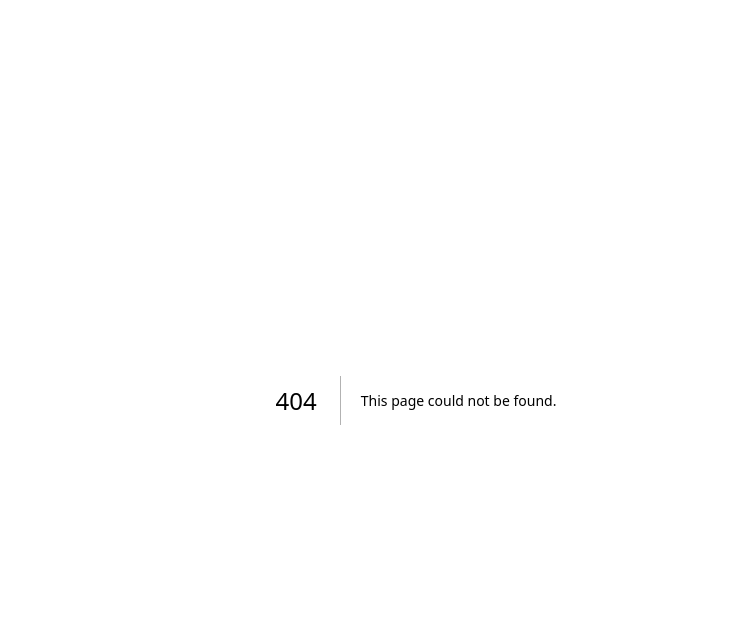
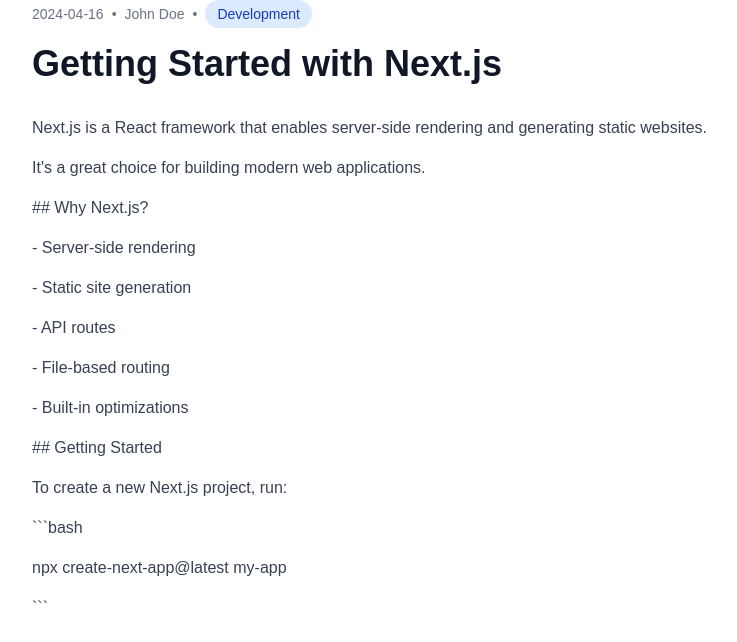
Before and after one commit to Jong-min-choi/fivelogs, a Next.js app in the folder frontend/: page /blog/1 in a window 1280 px wide. Before the commit this address had no page. Shown: the top 642 px of the page, without its empty margins (224-961 px from the left). Built offline with nearby package versions, Linux system fonts and the light colour scheme.

Commit message:
Add files via upload

```diff
--- /dev/null
+++ b/frontend/src/app/blog/[id]/page.tsx
@@ -0,0 +1,104 @@
+interface BlogPost {
+  id: number;
+  title: string;
+  content: string;
+  date: string;
+  author: string;
+  category: string;
+}
+
+// This would typically come from an API or database
+const getBlogPost = (id: string): BlogPost | null => {
+  const posts: Record<string, BlogPost> = {
+    "1": {
+      id: 1,
+      title: "Getting Started with Next.js",
+      content: `
+        Next.js is a React framework that enables server-side rendering and generating static websites.
+        It's a great choice for building modern web applications.
+
+        ## Why Next.js?
+
+        - Server-side rendering
+        - Static site generation
+        - API routes
+        - File-based routing
+        - Built-in optimizations
+
+        ## Getting Started
+
+        To create a new Next.js project, run:
+
+        \`\`\`bash
+        npx create-next-app@latest my-app
+        \`\`\`
+      `,
+      date: "2024-04-16",
+      author: "John Doe",
+      category: "Development",
+    },
+    "2": {
+      id: 2,
+      title: "The Future of Web Development",
+      content: `
+        Web development is constantly evolving. Let's explore some of the latest trends and technologies.
+
+        ## Key Trends
+
+        - AI and Machine Learning
+        - WebAssembly
+        - Progressive Web Apps
+        - Serverless Architecture
+
+        ## What to Expect
+
+        The future of web development is exciting and full of possibilities.
+      `,
+      date: "2024-04-15",
+      author: "Jane Smith",
+      category: "Technology",
+    },
+  };
+
+  return posts[id] || null;
+};
+
+export default function BlogPost({ params }: { params: { id: string } }) {
+  const post = getBlogPost(params.id);
+
+  if (!post) {
+    return (
+      <div className="text-center py-12">
+        <h1 className="text-2xl font-bold text-gray-900">Post not found</h1>
+        <p className="mt-4 text-gray-600">
+          The blog post you're looking for doesn't exist.
+        </p>
+      </div>
+    );
+  }
+
+  return (
+    <article className="max-w-3xl mx-auto">
+      <header className="mb-8">
+        <div className="flex items-center text-sm text-gray-500 mb-4">
+          <span>{post.date}</span>
+          <span className="mx-2">•</span>
+          <span>{post.author}</span>
+          <span className="mx-2">•</span>
+          <span className="inline-flex items-center px-3 py-1 rounded-full text-sm font-medium bg-blue-100 text-blue-800">
+            {post.category}
+          </span>
+        </div>
+        <h1 className="text-4xl font-bold text-gray-900 mb-4">{post.title}</h1>
+      </header>
+
+      <div className="prose prose-lg max-w-none">
+        {post.content.split("\n").map((paragraph, index) => (
+          <p key={index} className="mb-4 text-gray-700">
+            {paragraph}
+          </p>
+        ))}
+      </div>
+    </article>
+  );
+}
--- /dev/null
+++ b/frontend/src/app/blog/page.tsx
@@ -0,0 +1,65 @@
+export default function BlogPage() {
+  const posts = [
+    {
+      id: 1,
+      title: "Getting Started with Next.js",
+      excerpt: "Learn how to build modern web applications with Next.js",
+      date: "2024-04-16",
+      author: "John Doe",
+      category: "Development",
+    },
+    {
+      id: 2,
+      title: "The Future of Web Development",
+      excerpt:
+        "Exploring the latest trends and technologies in web development",
+      date: "2024-04-15",
+      author: "Jane Smith",
+      category: "Technology",
+    },
+    // Add more posts as needed
+  ];
+
+  return (
+    <div className="space-y-8">
+      <div className="text-center py-12">
+        <h1 className="text-4xl font-bold text-gray-900 mb-4">Blog</h1>
+        <p className="text-xl text-gray-600">Latest articles and insights</p>
+      </div>
+
+      <div className="grid gap-8 md:grid-cols-2 lg:grid-cols-3">
+        {posts.map((post) => (
+          <article
+            key={post.id}
+            className="bg-white rounded-lg shadow-md overflow-hidden"
+          >
+            <div className="p-6">
+              <div className="flex items-center text-sm text-gray-500 mb-2">
+                <span>{post.date}</span>
+                <span className="mx-2">•</span>
+                <span>{post.author}</span>
+              </div>
+              <h2 className="text-xl font-semibold text-gray-900 mb-2">
+                <a href={`/blog/${post.id}`} className="hover:text-blue-600">
+                  {post.title}
+                </a>
+              </h2>
+              <p className="text-gray-600 mb-4">{post.excerpt}</p>
+              <div className="flex items-center justify-between">
+                <span className="inline-flex items-center px-3 py-1 rounded-full text-sm font-medium bg-blue-100 text-blue-800">
+                  {post.category}
+                </span>
+                <a
+                  href={`/blog/${post.id}`}
+                  className="text-blue-600 hover:text-blue-800 font-medium"
+                >
+                  Read more →
+                </a>
+              </div>
+            </div>
+          </article>
+        ))}
+      </div>
+    </div>
+  );
+}
```
